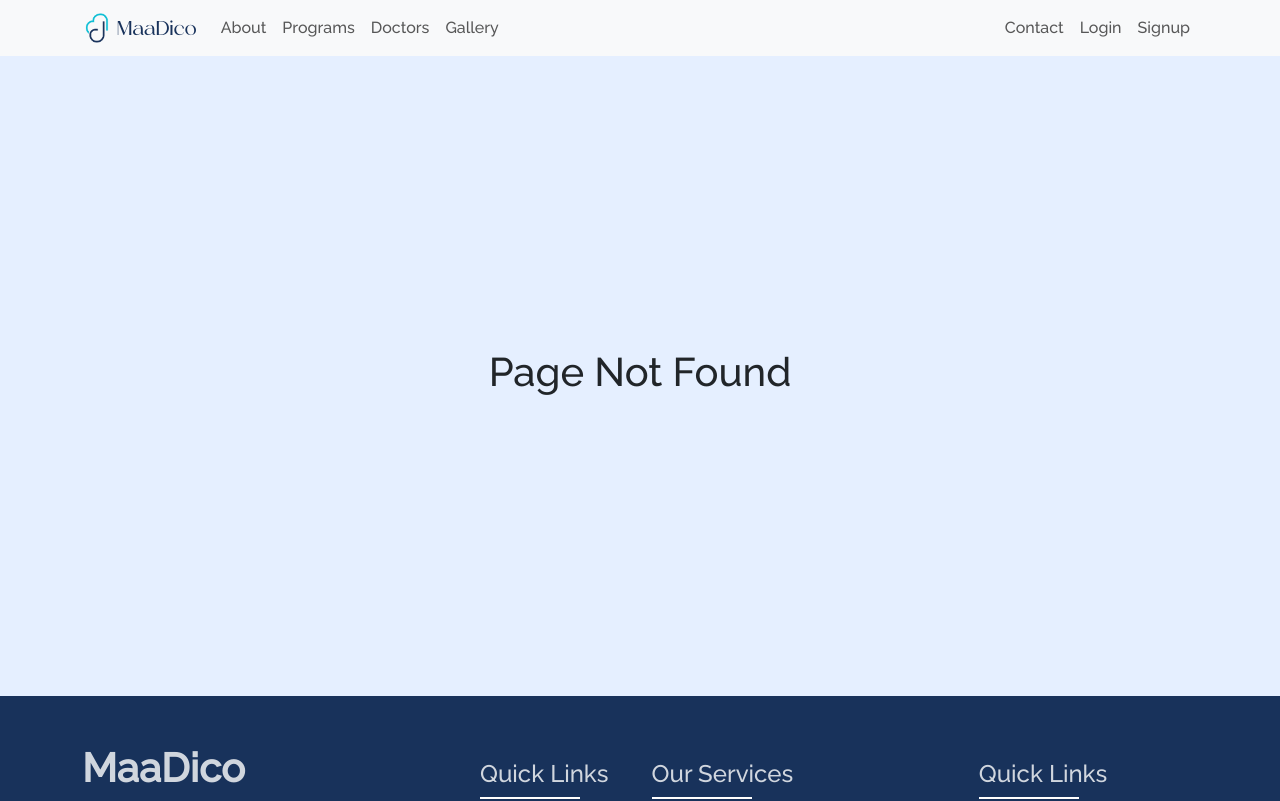
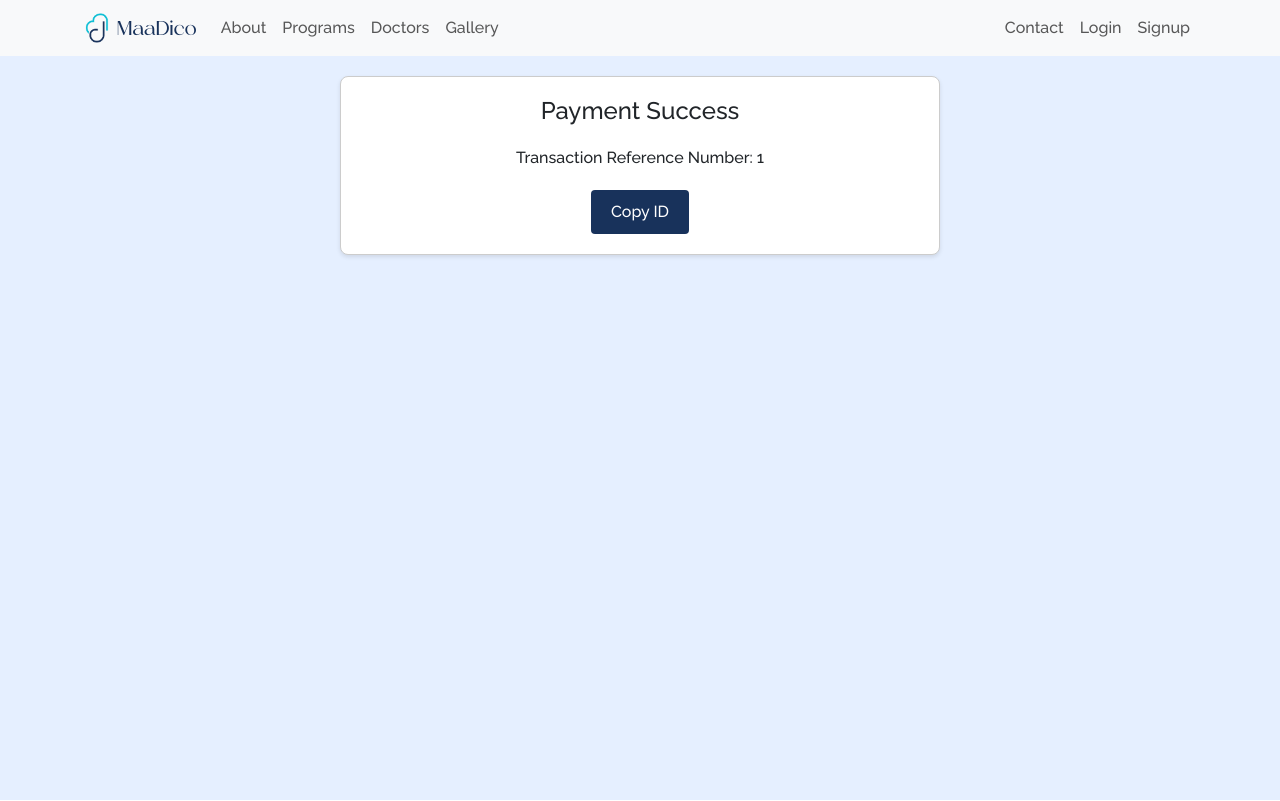
Before and after one commit to Maadico/yoga-frontend, a React (Create React App) app: page /paymentsuccess/663fa85604e131d60c0c5418/1 in a window 1280 px wide. Shown: the top 801 px of the page. Built offline with nearby package versions, Linux system fonts and the light colour scheme.

Commit message:
add success

```diff
--- a/src/App.js
+++ b/src/App.js
@@ -32,7 +32,10 @@ function App() {
       <Routes>
         <Route path="/" element={<HomePage />} />
         <Route path="/paymentfail" element={<Paymentfail />} />
-        <Route path="/paymentsuccess" element={<Paymentsuccess />} />
+        <Route
+          path="/paymentsuccess/663fa85604e131d60c0c5418/:merchantTransactionId"
+          element={<Paymentsuccess />}
+        />
         <Route path="/dashboard" element={<PrivateRoute />}>
           <Route path="user" element={<Dashboard />} />
           <Route path="user/viewcourses" element={<UserCourseView />} />
--- a/src/components/layout/Paymentfail.jsx
+++ b/src/components/layout/Paymentfail.jsx
@@ -1,7 +1,31 @@
 import React from "react";
+import Header from "./Header";
+import "./Success.css";
+import { useNavigate } from "react-router-dom";
 
 function Paymentfail() {
-  return <div>Paymentfail</div>;
+  const navigate = useNavigate();
+  return (
+    <>
+      <Header />
+      <div className="pf-container">
+        <div className="pf-content">
+          <h1 className="pf-title">Payment Failed</h1>
+          <p className="pf-message">
+            We're sorry, but your payment could not be processed.
+          </p>
+          <button
+            className="ps-copy-button"
+            onClick={() => {
+              navigate("/contact");
+            }}
+          >
+            Contact Us
+          </button>
+        </div>
+      </div>
+    </>
+  );
 }
 
 export default Paymentfail;
--- a/src/components/layout/Paymentsuccess.jsx
+++ b/src/components/layout/Paymentsuccess.jsx
@@ -1,7 +1,33 @@
-import React from "react";
+import React, { useState } from "react";
+import Header from "./Header";
+import { useParams } from "react-router-dom";
+import "./Success.css";
 
 function Paymentsuccess() {
-  return <div>Paymentsuccess</div>;
+  const { merchantTransactionId } = useParams();
+  const [copySuccess, setCopySuccess] = useState(false);
+
+  const copyToClipboard = () => {
+    navigator.clipboard.writeText(merchantTransactionId);
+    setCopySuccess(true);
+  };
+
+  return (
+    <>
+      <Header />
+      <div className="ps-container">
+        <div className="ps-content">
+          <h1 className="ps-title">Payment Success</h1>
+          <p className="ps-transaction-id">
+            Transaction Reference Number: {merchantTransactionId}
+          </p>
+          <button className="ps-copy-button" onClick={copyToClipboard}>
+            {copySuccess ? "Copied!" : "Copy ID"}
+          </button>
+        </div>
+      </div>
+    </>
+  );
 }
 
 export default Paymentsuccess;
--- /dev/null
+++ b/src/components/layout/Success.css
@@ -0,0 +1,63 @@
+.ps-container {
+  padding: 20px;
+}
+
+.ps-content {
+  max-width: 600px;
+  background-color: white;
+  margin: 0 auto;
+  text-align: center;
+  padding: 20px;
+  border: 1px solid #ccc;
+  border-radius: 8px;
+  box-shadow: 0 2px 4px rgba(0, 0, 0, 0.1);
+}
+
+.ps-title {
+  font-size: 24px;
+  margin-bottom: 20px;
+}
+
+.ps-transaction-id {
+  font-size: 16px;
+  margin-bottom: 20px;
+}
+
+.ps-copy-button {
+  background-color: #18325b;
+  color: white;
+  padding: 10px 20px;
+  border: none;
+  border-radius: 4px;
+  cursor: pointer;
+}
+
+.ps-copy-button:hover {
+  background-color: #142847;
+}
+
+.pf-container {
+  padding: 20px;
+}
+
+.pf-content {
+  background-color: white;
+  max-width: 600px;
+  margin: 0 auto;
+  text-align: center;
+  padding: 20px;
+  border: 1px solid #ccc;
+  border-radius: 8px;
+  box-shadow: 0 2px 4px rgba(0, 0, 0, 0.1);
+}
+
+.pf-title {
+  font-size: 24px;
+  margin-bottom: 20px;
+  color: #d9534f; /* Red color to indicate failure */
+}
+
+.pf-message {
+  font-size: 16px;
+  margin-bottom: 20px;
+}
```
